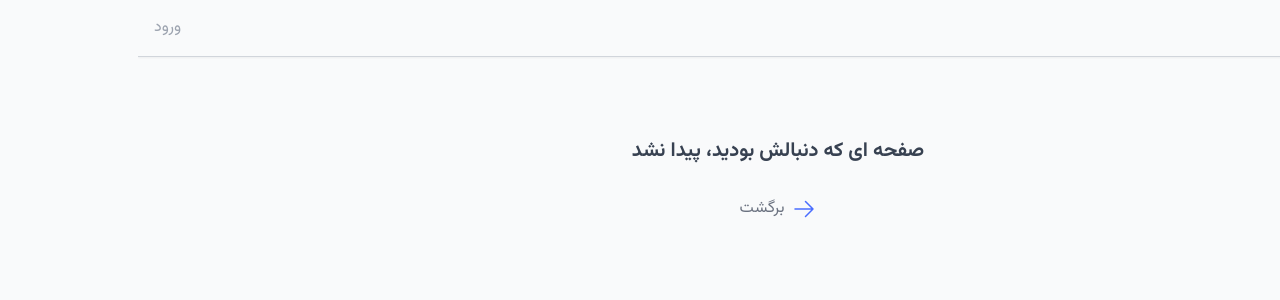
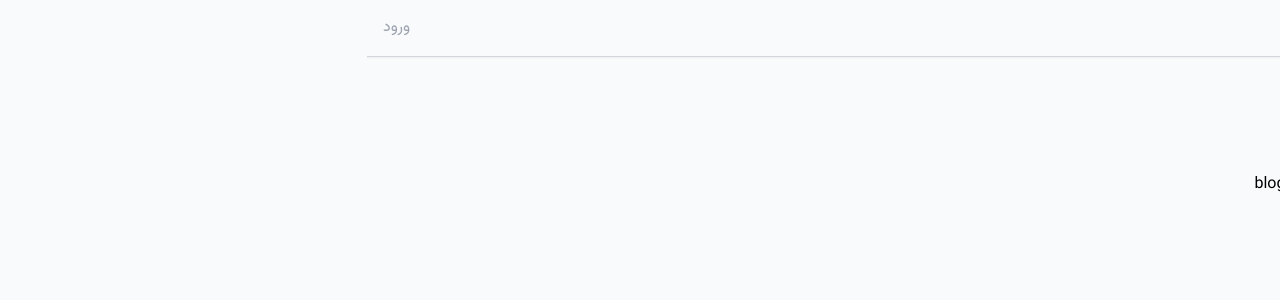
Before and after one commit to HadiKia/next-blog-app, a Next.js app: page /blogs in a window 1280 px wide. Before the commit this address had no page. Shown: the top 300 px of the page. Built offline with nearby package versions, Linux system fonts and the light colour scheme.

Commit message:
Create Nested Layout

```diff
--- /dev/null
+++ b/src/app/blogs/layout.jsx
@@ -0,0 +1,17 @@
+function Layout({ children }) {
+  return (
+    <div>
+      <h1 className="text-lg font-bold mb-12">لیست بلاگ‌ها</h1>
+      <div className="grid grid-cols-12 gap-8">
+        <div className="col-span-12 lg:col-span-4 xl:col-span-3 text-secondary-500 space-y-4">
+          category list
+        </div>
+        <div className="col-span-12 lg:col-span-8 xl:col-span-9">
+          {children}
+        </div>
+      </div>
+    </div>
+  );
+}
+
+export default Layout;
--- /dev/null
+++ b/src/app/blogs/page.jsx
@@ -0,0 +1,5 @@
+function BlogPage() {
+  return <div>blog list</div>;
+}
+
+export default BlogPage;
```
